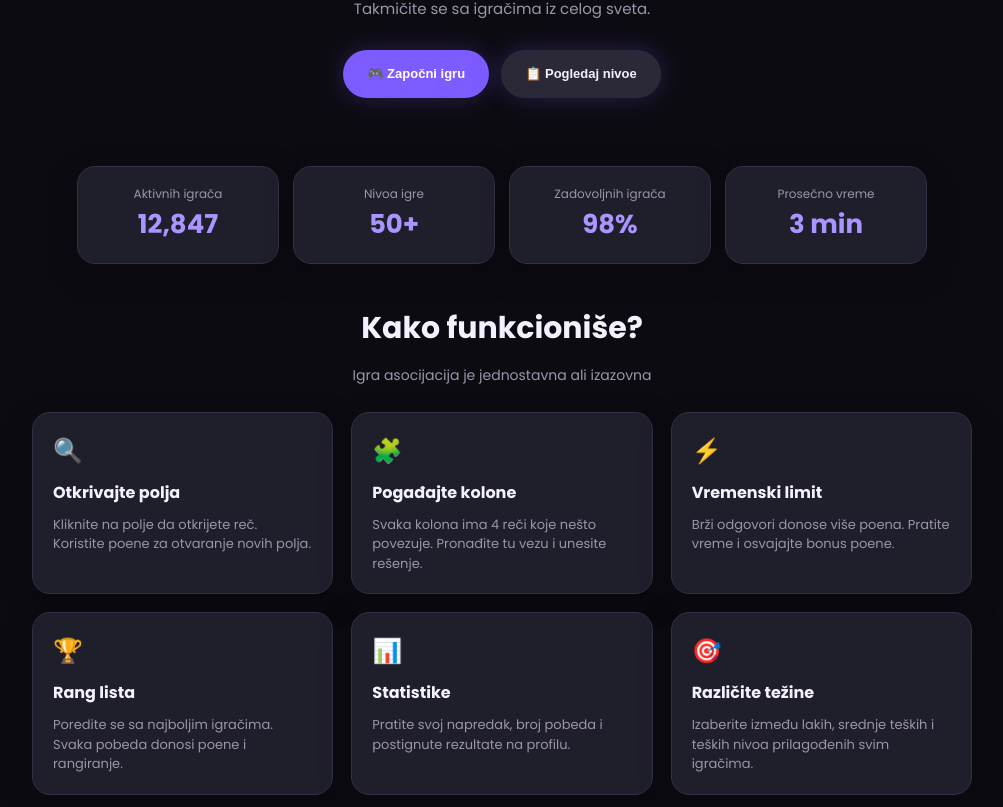
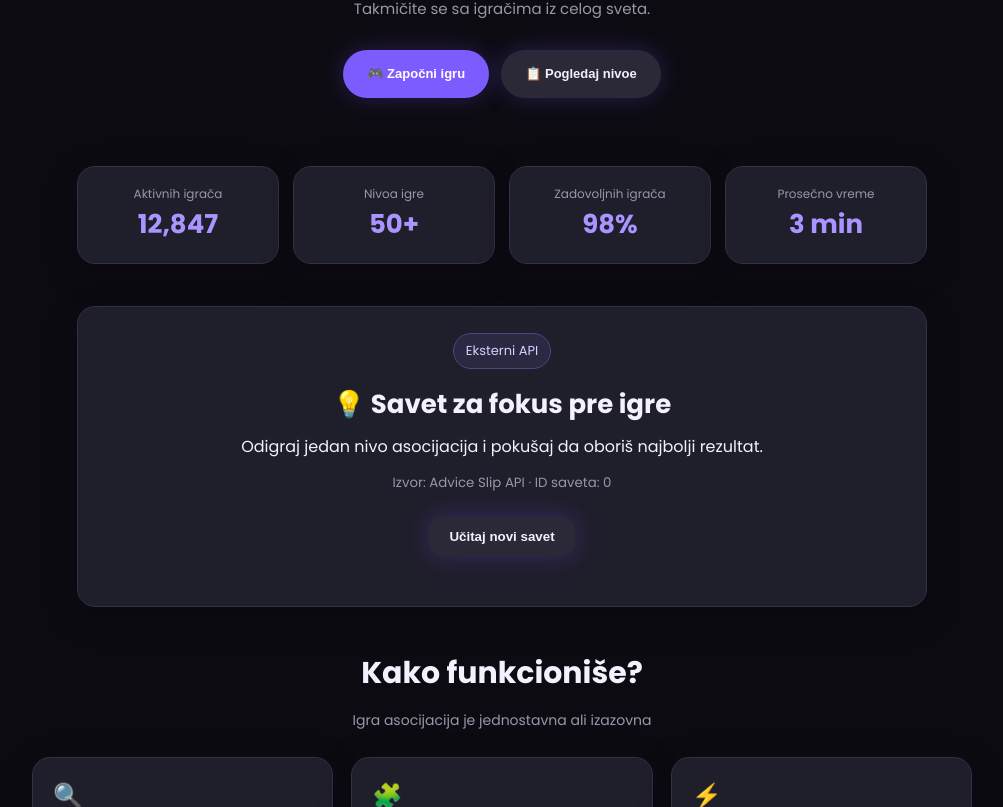
Before and after one commit to elab-development/klijentske-veb-tehnologije-i-skriptni-jezici-2025-26-2024-0201-veb-igrica-asocijacije, a React (Vite) app: page / in a window 1280 px wide. Shown: the part 401-1208 px from the top of the page, without its empty margins (138-1141 px from the left). Built offline with nearby package versions, Linux system fonts and the light colour scheme; no server answers.

Commit message:
Add advice API to home page

```diff
--- a/src/pages/HomePage.tsx
+++ b/src/pages/HomePage.tsx
@@ -1,9 +1,30 @@
+import { useEffect, useState } from 'react';
 import { useNavigate } from 'react-router-dom';
 import Button from '../components/Button';
 import StatCard from '../components/StatCard';
+import { fetchAdviceSuggestion, type IAdviceSuggestion } from '../services/api';
 
 export default function HomePage() {
   const nav = useNavigate();
+
+const [adviceSuggestion, setAdviceSuggestion] = useState<IAdviceSuggestion | null>(
+  null,
+);
+
+const [isLoadingAdvice, setIsLoadingAdvice] = useState(false);
+
+async function loadAdviceSuggestion() {
+  setIsLoadingAdvice(true);
+
+  const suggestion = await fetchAdviceSuggestion();
+
+  setAdviceSuggestion(suggestion);
+  setIsLoadingAdvice(false);
+}
+
+useEffect(() => {
+  loadAdviceSuggestion();
+}, []);
 
   const features = [
     {
@@ -51,12 +72,13 @@ export default function HomePage() {
         </h1>
 
         <p>
-          Otvorite polja, pronađite skrivene veze između reči i pogodite konačno rešenje.
-          Takmičite se sa igračima iz celog sveta.
+          Otvorite polja, pronađite skrivene veze između reči i pogodite konačno
+          rešenje. Takmičite se sa igračima iz celog sveta.
         </p>
 
         <div className="actions">
           <Button onClick={() => nav('/levels')}>🎮 Započni igru</Button>
+
           <Button variant="ghost" onClick={() => nav('/levels')}>
             📋 Pogledaj nivoe
           </Button>
@@ -69,6 +91,32 @@ export default function HomePage() {
         <StatCard label="Zadovoljnih igrača" value="98%" caption="" />
         <StatCard label="Prosečno vreme" value="3 min" caption="" />
       </section>
+
+      <section className="api-card">
+  <span className="badge">Eksterni API</span>
+
+  <h2>💡 Savet za fokus pre igre</h2>
+
+  {adviceSuggestion ? (
+    <>
+      <p>{adviceSuggestion.advice}</p>
+
+      <small>Izvor: Advice Slip API · ID saveta: {adviceSuggestion.id}</small>
+
+      <div className="actions">
+        <Button
+          variant="ghost"
+          onClick={loadAdviceSuggestion}
+          disabled={isLoadingAdvice}
+        >
+          {isLoadingAdvice ? 'Učitavanje...' : 'Učitaj novi savet'}
+        </Button>
+      </div>
+    </>
+  ) : (
+    <p>Učitavanje saveta...</p>
+  )}
+</section>
 
       <section className="how-section">
         <h2>Kako funkcioniše?</h2>
@@ -87,13 +135,15 @@ export default function HomePage() {
 
       <section className="cta home-cta">
         <h2>Spreman si za izazov?</h2>
+
         <p>
-          Registrujte se i dobićete pristup svim nivoima, rang listi i naprednom praćenju
-          statistika.
+          Registrujte se i dobićete pristup svim nivoima, rang listi i
+          naprednom praćenju statistika.
         </p>
 
         <div className="actions">
           <Button onClick={() => nav('/register')}>Registruj se besplatno</Button>
+
           <Button variant="ghost" onClick={() => nav('/levels')}>
             Isprobaj bez naloga
           </Button>
--- a/src/services/api.ts
+++ b/src/services/api.ts
@@ -1,6 +1,49 @@
 import { ILevel } from '../models/Level';
+
+export interface IAdviceSuggestion {
+  id: number;
+  advice: string;
+}
+
+interface AdviceSlipResponse {
+  slip: {
+    id: number;
+    advice: string;
+  };
+}
+
 export async function fetchLevels(): Promise<ILevel[]> {
   const res = await fetch('/data/levels.json');
-  if (!res.ok) throw new Error('Greška pri učitavanju nivoa');
+
+  if (!res.ok) {
+    throw new Error('Greška pri učitavanju nivoa');
+  }
+
   return res.json();
 }
+
+export async function fetchAdviceSuggestion(): Promise<IAdviceSuggestion> {
+  try {
+    const res = await fetch(`https://api.adviceslip.com/advice?t=${Date.now()}`, {
+      cache: 'no-store',
+    });
+
+    if (!res.ok) {
+      throw new Error('Greška pri učitavanju saveta');
+    }
+
+    const data = (await res.json()) as AdviceSlipResponse;
+
+    return {
+      id: data.slip.id,
+      advice: data.slip.advice,
+    };
+  } catch (error) {
+    console.error('Advice Slip API error:', error);
+
+    return {
+      id: 0,
+      advice: 'Odigraj jedan nivo asocijacija i pokušaj da oboriš najbolji rezultat.',
+    };
+  }
+}
--- a/src/styles.css
+++ b/src/styles.css
@@ -995,3 +995,39 @@ th {
 .section-title-row h2 {
   margin: 0;
 }
+/* API CARDS */
+
+.api-card {
+  max-width: 850px;
+  margin: 24px auto 44px;
+  padding: 26px;
+  background: var(--panel);
+  border: 1px solid var(--line);
+  border-radius: var(--radius);
+  text-align: center;
+  box-shadow: 0 10px 35px rgba(0, 0, 0, 0.22);
+}
+
+.api-card h2 {
+  margin: 16px 0 10px;
+  font-size: 26px;
+}
+
+.api-card p {
+  max-width: 680px;
+  margin: 0 auto 14px;
+  color: var(--text);
+  line-height: 1.6;
+}
+
+.api-card small {
+  display: block;
+  color: var(--muted);
+  margin-bottom: 12px;
+}
+
+.api-answer {
+  display: block;
+  margin: 16px auto 0;
+  color: var(--cyan);
+}
```
